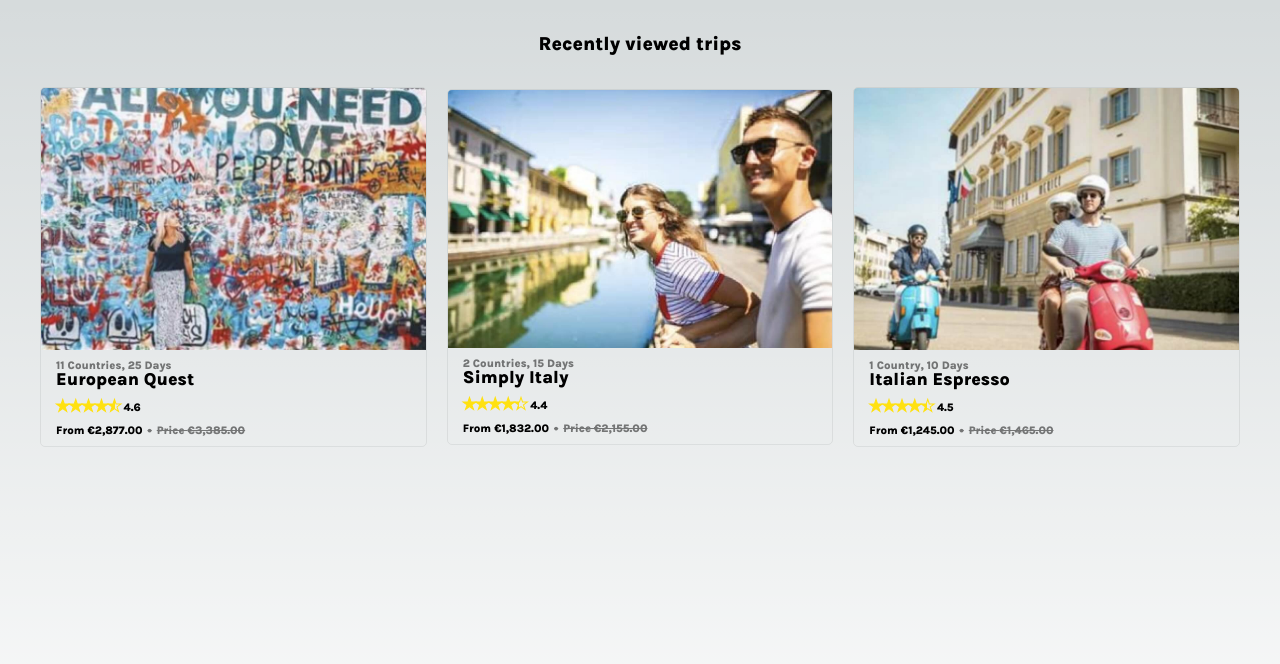
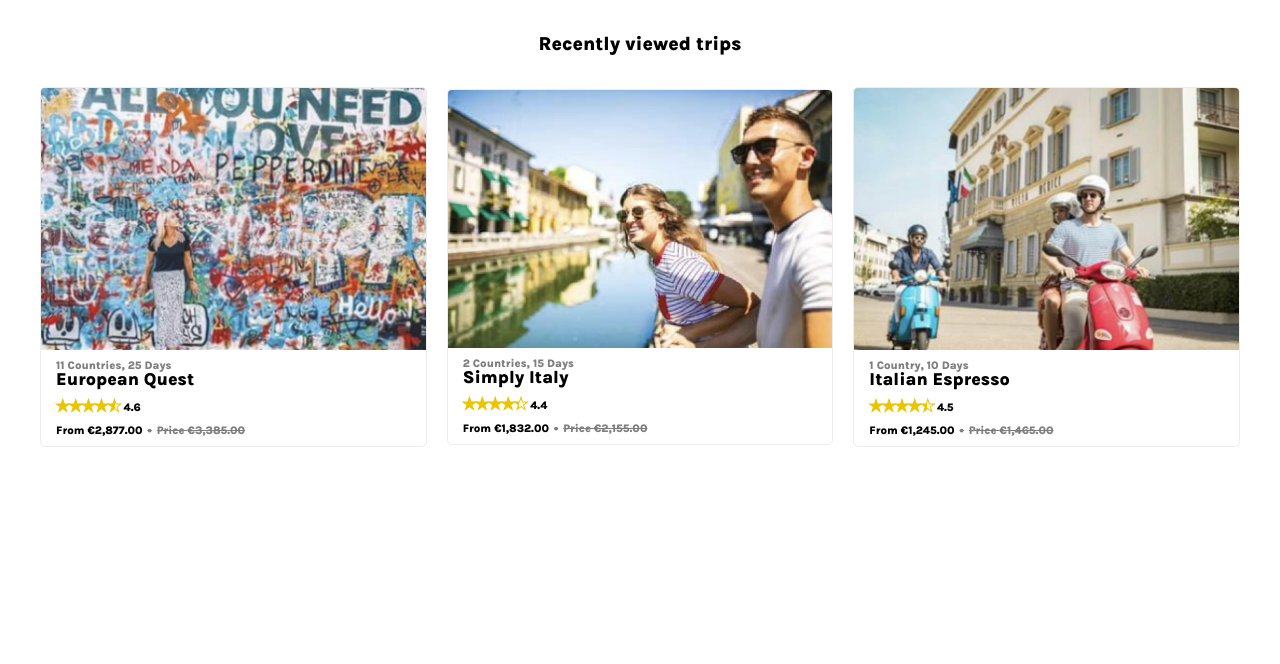
Before and after one commit to tomaszporeba/recently-viewed-trips, a Next.js app: page / in a window 1280 px wide. Shown: the top 664 px of the page. Built offline with nearby package versions, Linux system fonts and the light colour scheme.

Commit message:
height fix

```diff
--- a/styles/Home.module.css
+++ b/styles/Home.module.css
@@ -1,5 +1,4 @@
 .main {
     margin: 0 auto;
-    min-height: 100vh;
     max-width: 1200px;
 }
--- a/styles/globals.css
+++ b/styles/globals.css
@@ -3,12 +3,9 @@
     --border-radius: 5px;
     --font-size: 16px;
     --foreground-rgb: 0, 0, 0;
-    --background-start-rgb: 214, 219, 220;
-    --background-end-rgb: 255, 255, 255;
-
     --card-rgb: 180, 185, 188;
     --card-border-rgb: 131, 134, 135;
-    --rating-star-color: #ffe110
+    --rating-star-color: #eac400
 }
 
 * {
```
